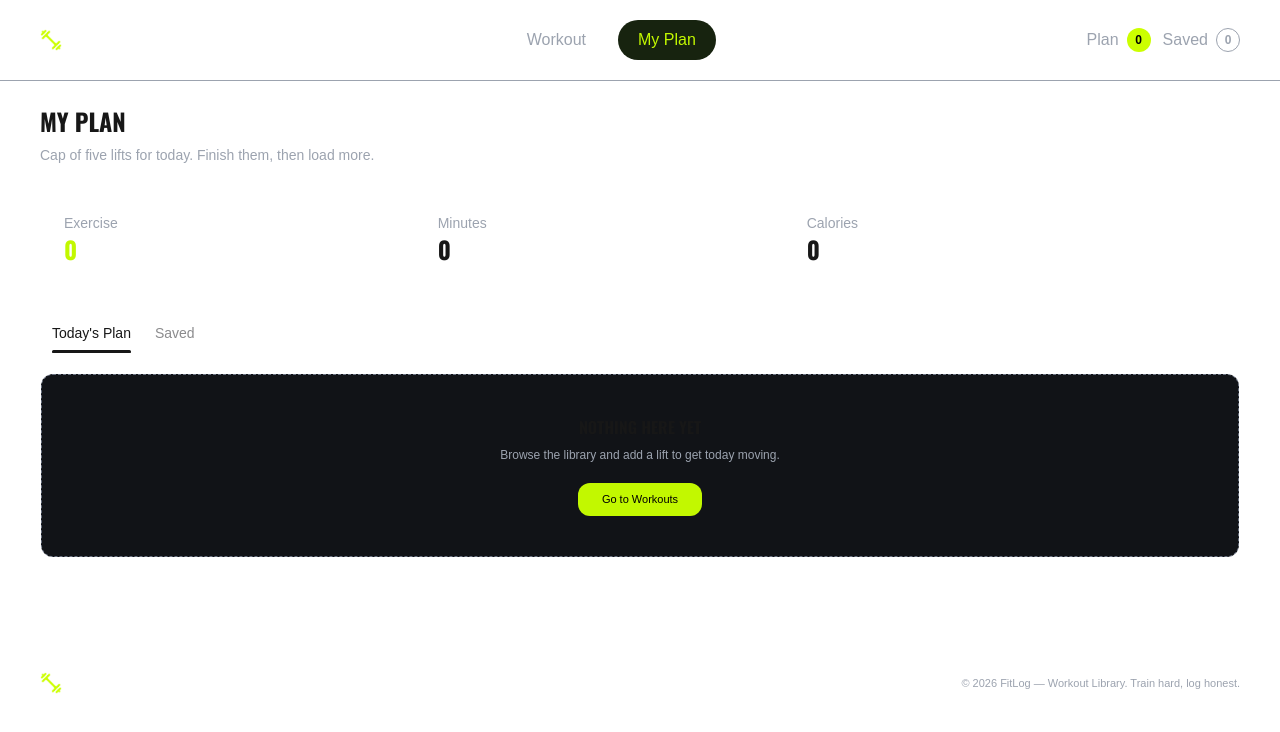
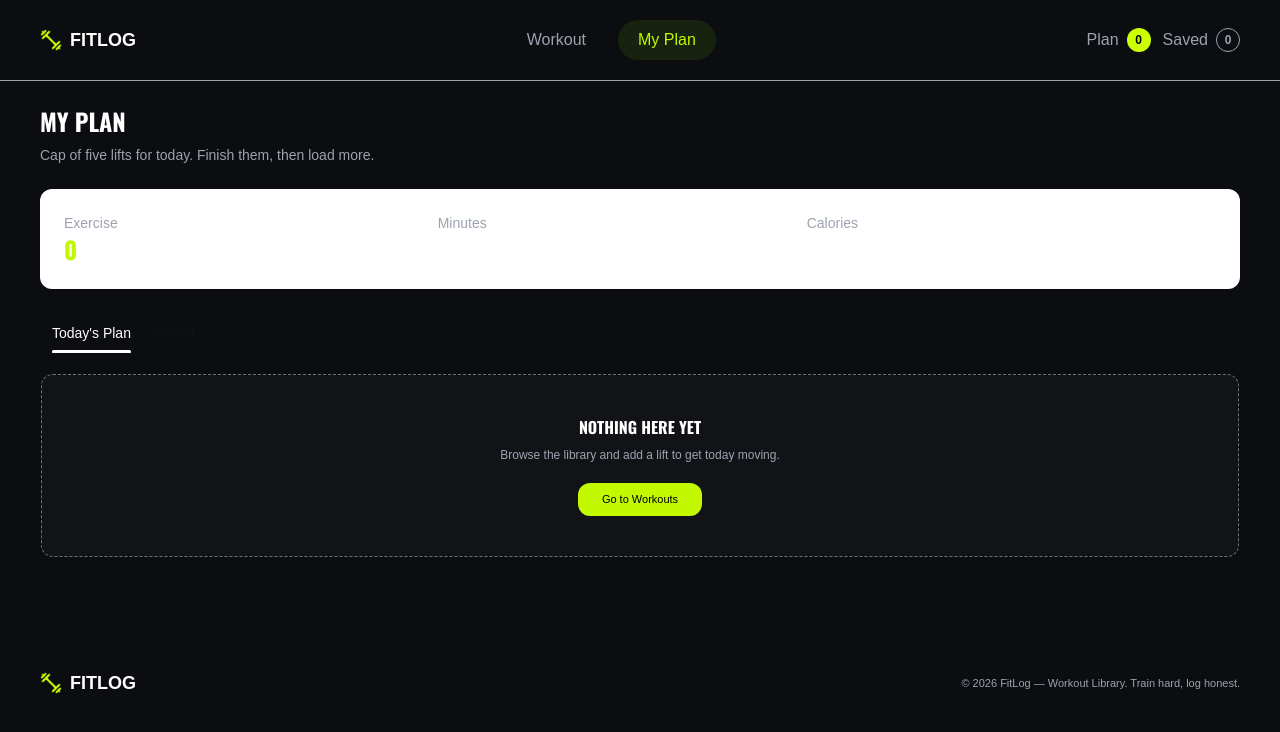
Before and after one commit to suhitajahan-Easha/b-14-assignment-6-fit-log, a Next.js app: page /my-plan in a window 1280 px wide. Shown: the top 732 px of the page. Built offline with nearby package versions, Linux system fonts and the light colour scheme.

Commit message:
changed the layout and global css

```diff
--- a/src/app/globals.css
+++ b/src/app/globals.css
@@ -1,9 +1,10 @@
 @import "tailwindcss";
+
 @plugin "daisyui";
 
 :root {
-  --background: #ffffff;
-  --foreground: #171717;
+  --background: #0B0D10;
+  --foreground: #ffffff;
 }
 
 @theme inline {
@@ -14,13 +15,6 @@
   --font-oswald: var(--font-oswald), sans-serif;
 }
 
-@media (prefers-color-scheme: dark) {
-  :root {
-    --background: #0a0a0a;
-    --foreground: #ededed;
-  }
-}
-
 body {
   background: var(--background);
   color: var(--foreground);
--- a/src/app/layout.tsx
+++ b/src/app/layout.tsx
@@ -28,11 +28,8 @@ export const metadata: Metadata = {
 
 export default function RootLayout({ children }: LayoutProps<"/">) {
   return (
-    <html
-      lang="en"
-      className={`${geistSans.variable} ${geistMono.variable } ${oswald.variable} h-full antialiased`}
-    >
-      <body className="min-h-full flex flex-col">
+    <html lang="en" className={`${geistSans.variable} ${geistMono.variable} ${oswald.variable} h-full antialiased dark`}>
+      <body className="min-h-full flex flex-col bg-[#0B0D10] text-white">
          <ContextApi>
           <Navbar></Navbar>
           {children}
```
